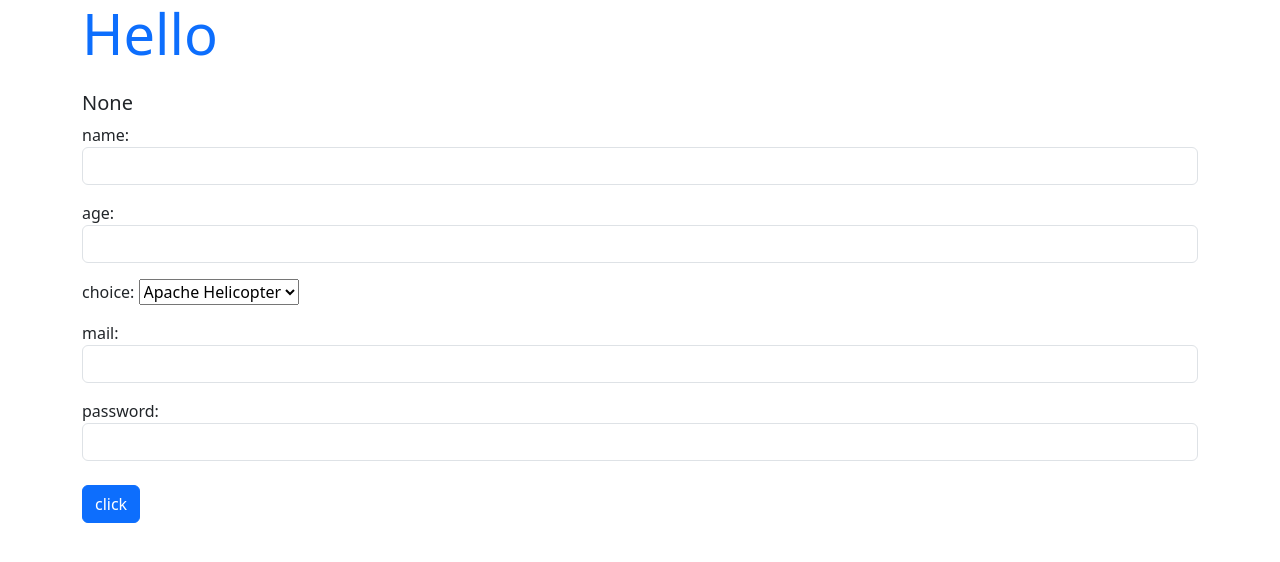
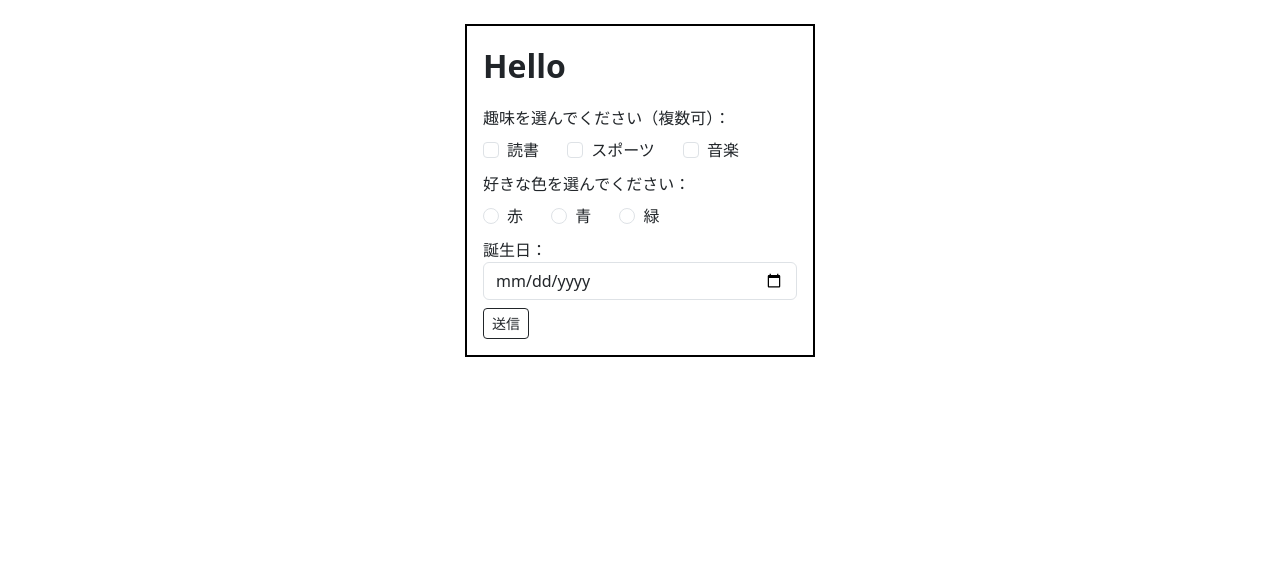
Before and after one commit to auliaRizky-ls/django_app, a Django app: page /hello/ in a window 1280 px wide. Shown: the top 562 px of the page. Run offline with Django 4.2, Linux system fonts and the light colour scheme; some libraries are stand-ins or nearby versions.

Commit message:
question5-2 done

```diff
--- a/hello/forms.py
+++ b/hello/forms.py
@@ -1,14 +1,31 @@
 from django import forms
 
+HOBBY_CHOICES = [
+    ('reading', '読書'),
+    ('sports', 'スポーツ'),
+    ('music', '音楽'),
+]
+
+COLOR_CHOICES = [
+    ('red', '赤'),
+    ('blue', '青'),
+    ('green', '緑'),
+]
+
 class HelloForm(forms.Form):
-    name = forms.CharField(label = "name", required = True, widget = forms.TextInput(attrs={"class":"form-control"}))
-    age = forms.IntegerField(label = "age", widget = forms.NumberInput(attrs={"class":"form-control"}))
+    hobbies = forms.MultipleChoiceField(
+        label="趣味を選んでください（複数可）：",
+        choices=HOBBY_CHOICES,
+        widget=forms.CheckboxSelectMultiple(attrs={'class': 'form-check-input'})
+    )
 
-    data = [
-        ("apache helicopter", "Apache Helicopter"),
-        ("male", "Male"),
-        ("female", "Female")
-    ]
-    choice = forms.ChoiceField(label = "choice", choices = data)
-    mail = forms.EmailField(label = "mail", required = True, widget = forms.EmailInput(attrs={"class":"form-control"}))
-    password = forms.CharField(label = "password", required = True, widget = forms.TextInput(attrs={"class":"form-control"}))
+    color = forms.ChoiceField(
+        label="好きな色を選んでください：",
+        choices=COLOR_CHOICES,
+        widget=forms.RadioSelect(attrs={'class': 'form-check-input'})
+    )
+
+    birthdate = forms.DateField(
+        label="誕生日：",
+        widget=forms.DateInput(attrs={'type': 'date', 'class': 'form-control'})
+    )
--- a/hello/templates/hello/index.html
+++ b/hello/templates/hello/index.html
@@ -1,19 +1,71 @@
 {% load static %}
 <!DOCTYPE html>
-<html lang="en">
+<html lang="ja">
 <head>
     <meta charset="UTF-8">
-    <title>{{title}}</title>
-    <!-- CSS only -->
-    <link href = "https://cdn.jsdelivr.net/npm/bootstrap/dist/css/bootstrap.css" rel = "stylesheet" crossorigin = "anonymous"/>
+    <title>{{ title }}</title>
+    <link href="https://cdn.jsdelivr.net/npm/bootstrap/dist/css/bootstrap.css" rel="stylesheet" crossorigin="anonymous"/>
+    <style>
+        .form-box {
+            border: 2px solid #000;
+            padding: 16px;
+            width: 350px;
+            margin: 24px auto;
+        }
+        .form-title {
+            font-size: 2rem;
+            font-weight: bold;
+        }
+        .section-title {
+            font-size: 1.3rem;
+            font-weight: bold;
+            margin-top: 2rem;
+        }
+        .inline-list label {
+            margin-right: 1.5em;
+        }
+    </style>
 </head>
-<body class="container">
-    <h1 class="display-4 text-primary">{{title}}</h1>
-    <p class="h5 mt-4">{{result|safe}}</p>
-    <form action = "{% url 'index' %}" method = "post">
-        {% csrf_token %}
-        {{ form.as_p }}
-        <input type = "submit" class = "btn btn-primary my-2" value = "click">
-    </form>
+<body>
+    <div class="form-box">
+        <div class="form-title mb-3">{{ title }}</div>
+        <form method="post">
+            {% csrf_token %}
+
+            <!-- Hobbies -->
+            <div class="mb-2">{{ form.hobbies.label }}</div>
+            <div class="inline-list mb-2">
+                {% for checkbox in form.hobbies %}
+                    <label class="form-check form-check-inline">
+                        {{ checkbox.tag }} {{ checkbox.choice_label }}
+                    </label>
+                {% endfor %}
+            </div>
+
+            <!-- Color -->
+            <div class="mb-2">{{ form.color.label }}</div>
+            <div class="inline-list mb-2">
+                {% for radio in form.color %}
+                    <label class="form-check form-check-inline">
+                        {{ radio.tag }} {{ radio.choice_label }}
+                    </label>
+                {% endfor %}
+            </div>
+
+            <!-- Birthdate -->
+            <div class="mb-2">
+                {{ form.birthdate.label }} {{ form.birthdate }}
+            </div>
+
+            <button type="submit" class="btn btn-outline-dark btn-sm">送信</button>
+        </form>
+
+        {% if result %}
+            <div class="section-title mt-4">入力された情報</div>
+            <div>趣味: {{ result.hobbies }}</div>
+            <div>好きな色: {{ result.color }}</div>
+            <div>誕生日: {{ result.birthdate }}</div>
+        {% endif %}
+    </div>
 </body>
 </html>
--- a/hello/views.py
+++ b/hello/views.py
@@ -7,7 +7,7 @@ class HelloView(TemplateView):
     def __init__(self):
         self.params = {
             "title" : "Hello",
-            "message" : "Please Insert Your Data:",
+            "message" : "What are your hobbies:",
             "form" : HelloForm(),
             "result" : None
         }
@@ -16,11 +16,21 @@ class HelloView(TemplateView):
         return render(request, "hello/index.html", self.params)
 
     def post(self, request):
-        msg = 'Your name is, <b>' + request.POST["name"] + \
-        '(' + request.POST["age"] + ').'
-        ch = request.POST["choice"]
-        mail = request.POST["mail"]
-        password = "(表示しません)"
-        self.params["result"] = msg + ' Your gender is, ' + ch + '.<br>' 'Your email address is, ' + mail + '.<br>' 'And, your password is, ' + password + '.'
+        form = HelloForm(request.POST)
+        if form.is_valid():
+            hobbies = form.cleaned_data['hobbies']
+            color = form.cleaned_data['color']
+            birthdate = form.cleaned_data['birthdate']
+
+            # Convert values to display labels
+            hobby_dict = dict(form.fields['hobbies'].choices)
+            color_dict = dict(form.fields['color'].choices)
+            self.params["result"] = {
+                'hobbies': [hobby_dict[h] for h in hobbies],
+                'color': color_dict[color],
+                'birthdate': birthdate,
+            }
+        else:
+            self.params["result"] = None
         self.params["form"] = HelloForm()
         return render(request, "hello/index.html", self.params)
```
